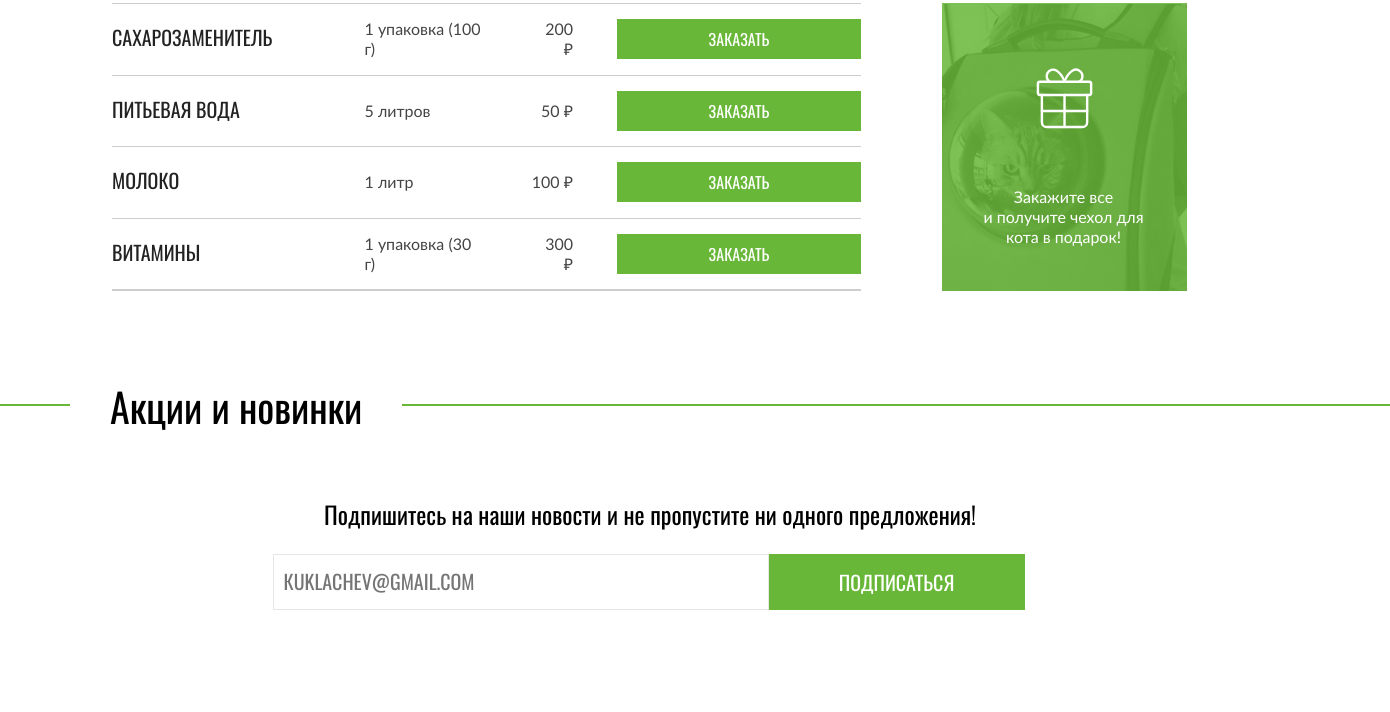
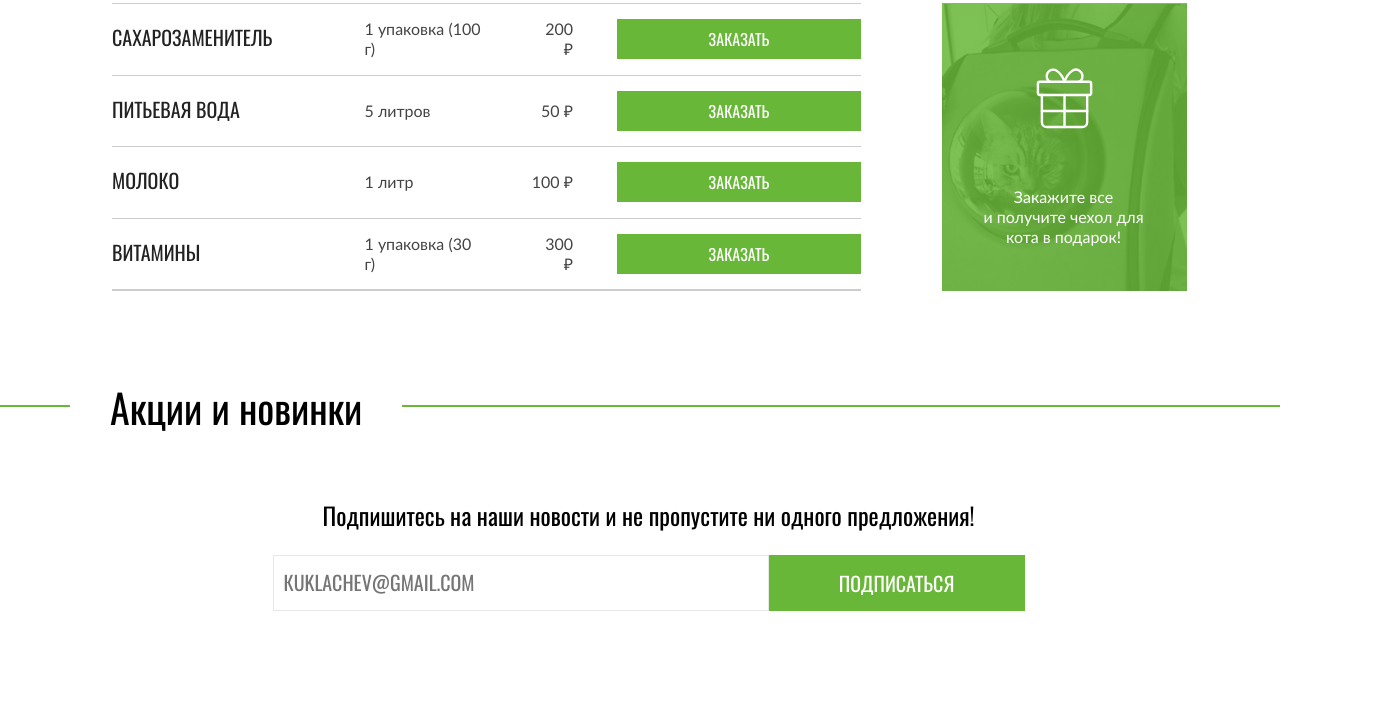
Before and after one commit to Aleksander531/2657291-cat-energy-2, a website: page source/catalog.html in a window 1280 px wide. Shown: the part 1522-2234 px from the top of the page, 1390 px wide, since content can reach past the window. Drawn offline with nearby package versions, Linux system fonts and the light colour scheme; files that its build step writes are made by us from their sources; grey boxes are pictures that could not be loaded; files whose address does not match are found by name.

Commit message:
27.11.25

```diff
--- a/source/styles/blocks/catalog.scss
+++ b/source/styles/blocks/catalog.scss
@@ -44,6 +44,7 @@
     gap: 60px;
     padding: 0 30px;
     justify-content: center;
+    align-items: start;
   }
 
   @media (min-width: $desktop-width-min) {
--- a/source/styles/blocks/subscribe.scss
+++ b/source/styles/blocks/subscribe.scss
@@ -16,8 +16,7 @@
     display: flex;
     flex-direction: column;
     align-items: center;
-    margin: 0 110px;
-    padding: 55px 0 104px;
+    padding: 56px 93px 106px 110px;
   }
 }
 
@@ -63,8 +62,6 @@
       top: 58px;
     }
   }
-
-
 }
 
 .subscribe__discription {
@@ -89,7 +86,7 @@
   }
 
   @media (min-width: $desktop-width-min) {
-    padding: 40px 200px 56px 0;
+    padding: 40px 0 56px;
     margin: 0;
   }
 }
@@ -107,7 +104,7 @@
   }
 
   @media (min-width: $desktop-width-min) {
-    margin: 0 203px 0 0;
+    margin: 0;
   }
 }
 
```
Also changed, not shown: source/styles/blocks/promo.scss (+40 -0 lines).
